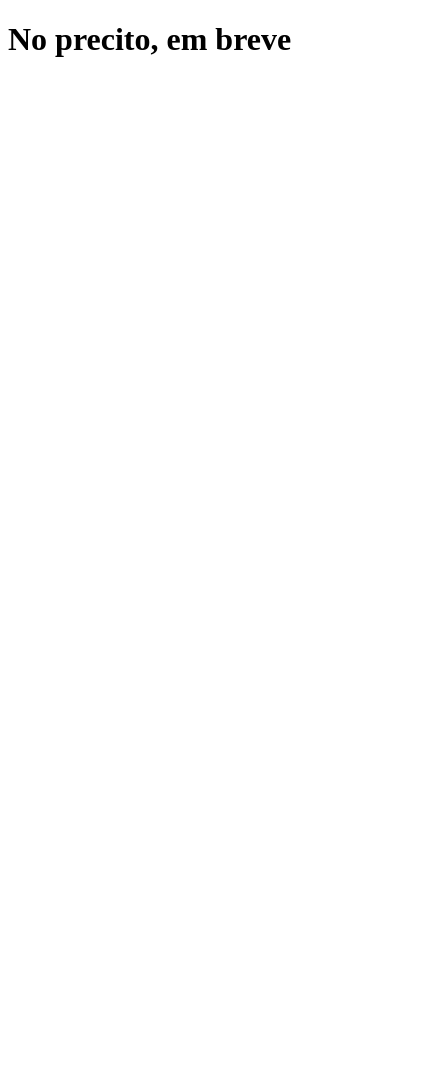
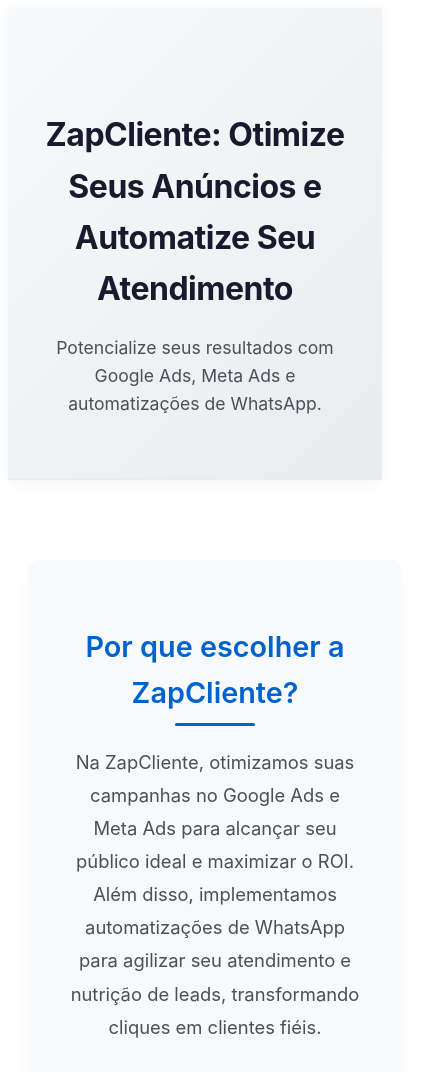
Before and after one commit to loadrp/curso-dev-aulas, a Next.js app: page / in a window 390 px wide. Shown: the top 1072 px of the page, 422 px wide, since content can reach past the window. Before the commit the page ends 844 px from the top, so only its background shows below. Built offline with nearby package versions, Linux system fonts and the light colour scheme.

Commit message:
add home page style

```diff
--- a/pages/index.js
+++ b/pages/index.js
@@ -1,5 +1,149 @@
 function Home() {
-  return <h1>No precito, em breve</h1>;
+  return (
+    <div style={{
+      fontFamily: '"Inter", "Segoe UI", Roboto, -apple-system, BlinkMacSystemFont, sans-serif',
+      textAlign: 'center',
+      padding: '0',
+      margin: '0',
+      backgroundColor: '#ffffff',
+      color: '#333333',
+      lineHeight: '1.6',
+      minHeight: '100vh',
+      display: 'flex',
+      flexDirection: 'column'
+    }}>
+      <header style={{
+        padding: '80px 20px 60px',
+        background: 'linear-gradient(135deg, #f8f9fa 0%, #e9ecef 100%)',
+        borderBottom: '1px solid #e9ecef',
+        boxShadow: '0 2px 15px rgba(0,0,0,0.05)'
+      }}>
+        <h1 style={{
+          fontSize: 'clamp(2rem, 5vw, 3.2rem)',
+          color: '#1a1a2e',
+          marginBottom: '20px',
+          fontWeight: '700',
+          letterSpacing: '-0.5px'
+        }}>
+          ZapCliente: Otimize Seus Anúncios e Automatize Seu Atendimento
+        </h1>
+        <p style={{
+          fontSize: 'clamp(1.1rem, 2vw, 1.4rem)',
+          color: '#495057',
+          maxWidth: '800px',
+          margin: '0 auto',
+          fontWeight: '400'
+        }}>
+          Potencialize seus resultados com Google Ads, Meta Ads e automatizações de WhatsApp.
+        </p>
+      </header>
+
+      <main style={{
+        flex: '1',
+        padding: '0 20px',
+        maxWidth: '1200px',
+        margin: '0 auto',
+        width: '100%'
+      }}>
+        <section style={{
+          margin: '80px auto',
+          padding: '40px',
+          backgroundColor: '#f8f9fa',
+          borderRadius: '12px',
+          boxShadow: '0 5px 15px rgba(0,0,0,0.03)'
+        }}>
+          <h2 style={{
+            fontSize: 'clamp(1.8rem, 3vw, 2.4rem)',
+            color: '#0062cc',
+            marginBottom: '30px',
+            fontWeight: '600',
+            position: 'relative',
+            display: 'inline-block'
+          }}>
+            Por que escolher a ZapCliente?
+            <span style={{
+              position: 'absolute',
+              bottom: '-10px',
+              left: '50%',
+              transform: 'translateX(-50%)',
+              width: '80px',
+              height: '3px',
+              backgroundColor: '#0062cc',
+              borderRadius: '2px'
+            }}></span>
+          </h2>
+          <p style={{
+            lineHeight: '1.8',
+            maxWidth: '800px',
+            margin: '0 auto 20px auto',
+            fontSize: '1.15rem',
+            color: '#495057'
+          }}>
+            Na ZapCliente, otimizamos suas campanhas no Google Ads e Meta Ads para alcançar seu público ideal e maximizar o ROI. Além disso, implementamos automatizações de WhatsApp para agilizar seu atendimento e nutrição de leads, transformando cliques em clientes fiéis.
+          </p>
+        </section>
+
+        <section style={{
+          margin: '80px auto',
+          padding: '60px 40px',
+          backgroundColor: '#0062cc',
+          color: 'white',
+          borderRadius: '12px',
+          boxShadow: '0 10px 25px rgba(0,98,204,0.25)'
+        }}>
+          <h2 style={{
+            fontSize: 'clamp(1.8rem, 3vw, 2.4rem)',
+            marginBottom: '25px',
+            fontWeight: '600',
+            color: 'white'
+          }}>
+            Pronto para Vender Mais?
+          </h2>
+          <p style={{
+            marginBottom: '35px',
+            fontSize: '1.15rem',
+            maxWidth: '800px',
+            margin: '0 auto 40px auto',
+            color: 'rgba(255,255,255,0.9)'
+          }}>
+            Descubra como a ZapCliente pode impulsionar seu negócio com estratégias personalizadas.
+          </p>
+          <a
+            href="mailto:lucas.rodrigues.prado120@gmail.com?subject=Interesse nos Serviços ZapCliente"
+            style={{
+              backgroundColor: 'white',
+              color: '#0062cc',
+              padding: '16px 36px',
+              textDecoration: 'none',
+              borderRadius: '8px',
+              fontSize: '1.1rem',
+              fontWeight: '600',
+              boxShadow: '0 5px 15px rgba(0,0,0,0.1)',
+              display: 'inline-block',
+              transition: 'all 0.3s ease',
+              border: '2px solid white'
+            }}
+          >
+            Fale Conosco
+          </a>
+        </section>
+      </main>
+
+      <footer style={{
+        padding: '40px 20px',
+        backgroundColor: '#1a1a2e',
+        color: '#ffffff',
+        textAlign: 'center',
+        marginTop: 'auto'
+      }}>
+        <div style={{ maxWidth: '1200px', margin: '0 auto' }}>
+          <p style={{ fontSize: '0.95rem', opacity: '0.8' }}>
+            &copy; {new Date().getFullYear()} ZapCliente - Todos os direitos reservados.
+          </p>
+        </div>
+      </footer>
+    </div>
+  );
 }
 
 export default Home;
```
